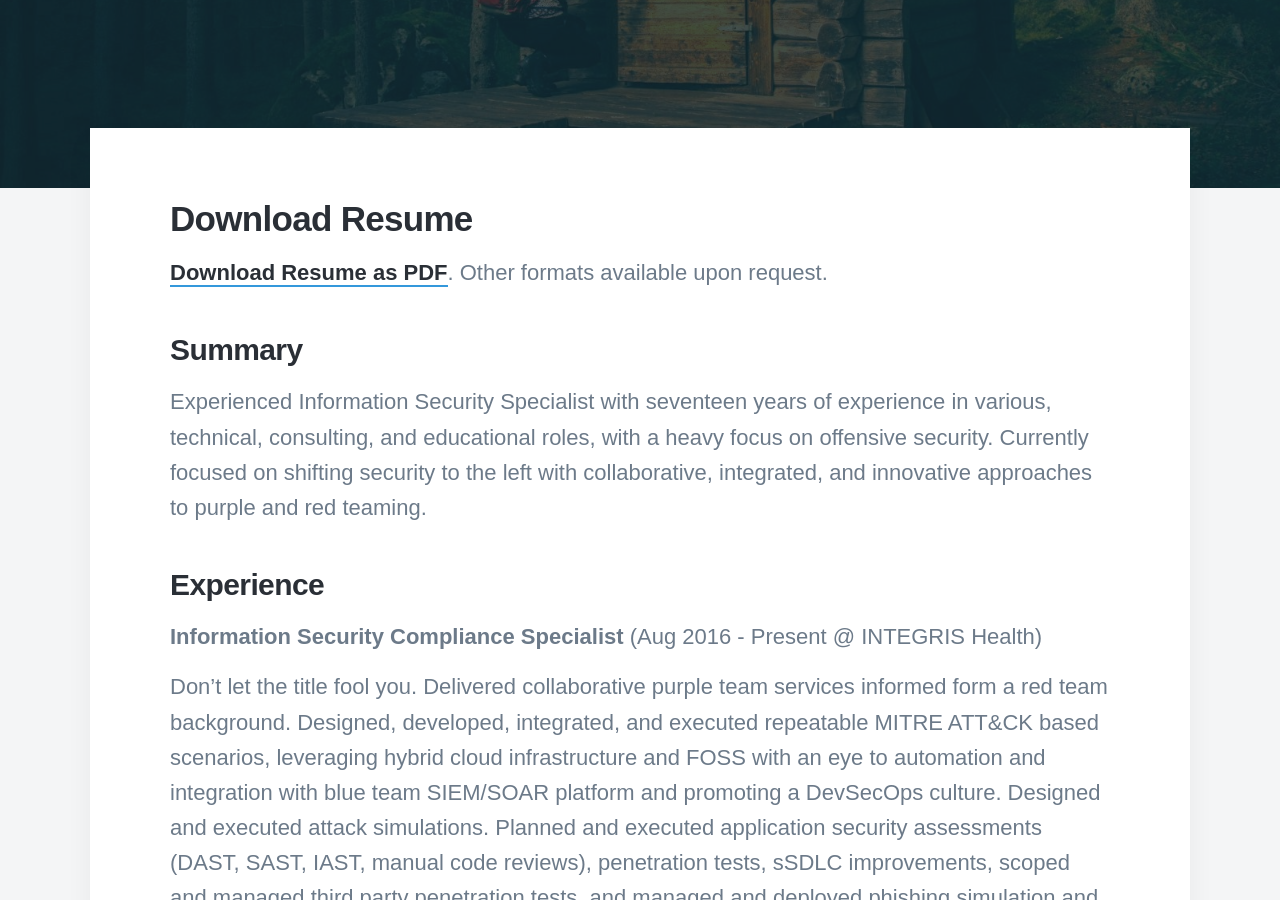
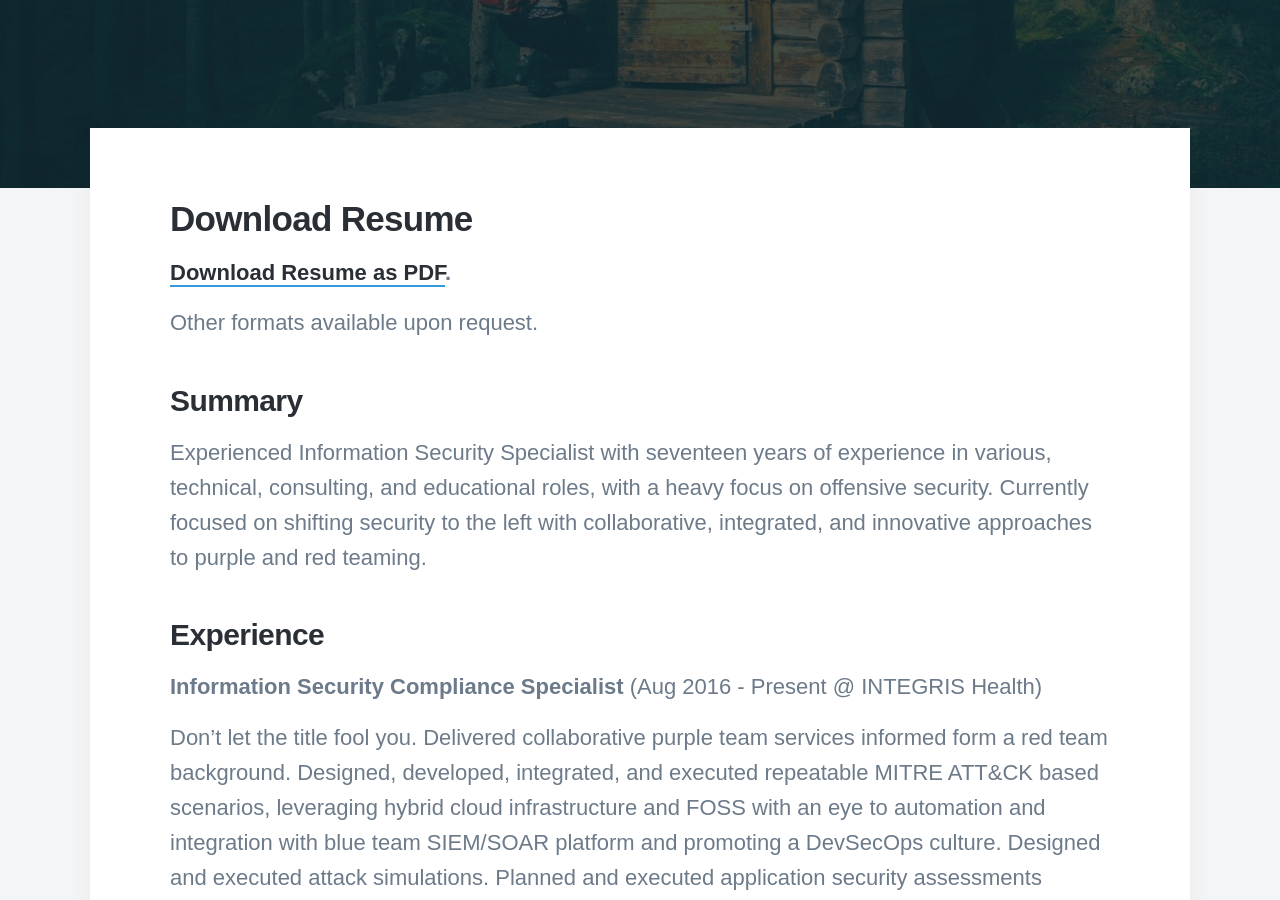
Before and after one commit to surewould/surewould.github.io, a Jekyll site: the page built from _pages/resume.md, in a window 1280 px wide and 900 px high, scrolled down 404 px. Built offline with Jekyll 4.4.1, drawn with Linux system fonts in a browser that asks for light colours; nearby versions of some CDN libraries; some web fonts are replaced.

Commit message:
iterating...

```diff
--- a/_pages/resume.md
+++ b/_pages/resume.md
@@ -7,7 +7,9 @@
 
 ## Download Resume
 
-[Download Resume as PDF]({{ site.url }}/assets/Stephanie_C_Sherwood_Resume.pdf). Other formats available upon request.
+**[Download Resume as PDF]({{ site.url }}/assets/Stephanie_C_Sherwood_Resume.pdf).**
+
+Other formats available upon request.
 
 ### Summary
 
```
